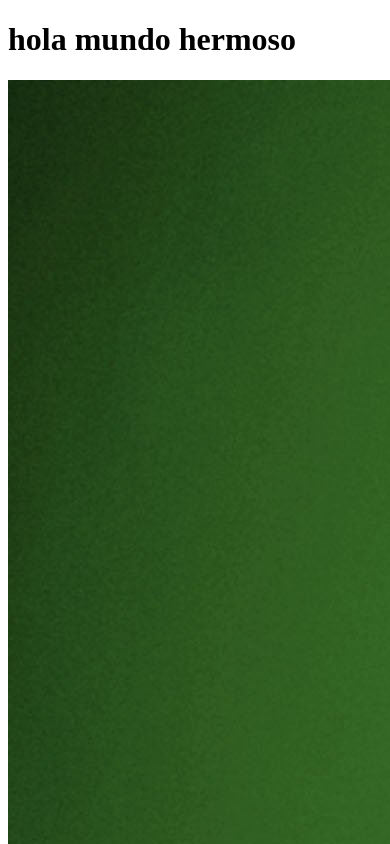
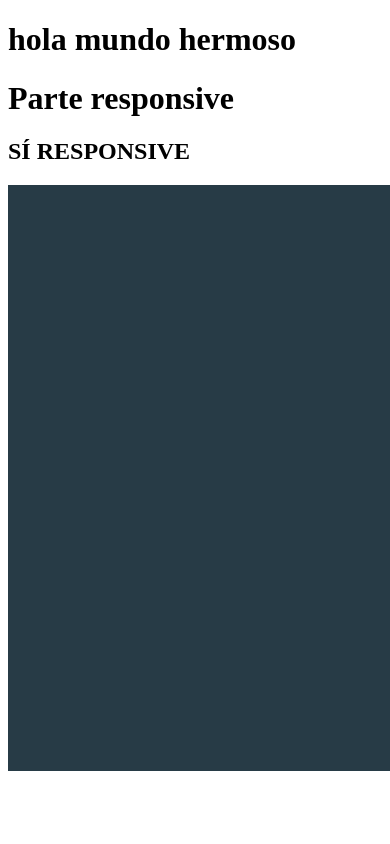
Before and after one commit to tavo20/inivie-github, a plain HTML site: page index.html in a window 390 px wide. Shown: the top 844 px of the page. Drawn offline with Linux system fonts and the light colour scheme.

Commit message:
responsive

```diff
--- a/index.html
+++ b/index.html
@@ -9,6 +9,8 @@
 <body>
 
     <h1>hola mundo hermoso</h1>
-    <img src="nuevaVersion.jpg" alt="">
+    <h1>Parte responsive</h1>
+    <h2>SÍ RESPONSIVE</h2>
+    <img src="inicio.jpg" alt="">
 </body>
 </html>
```
